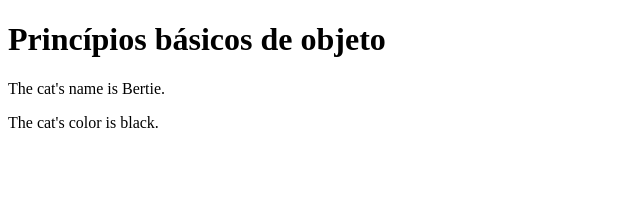
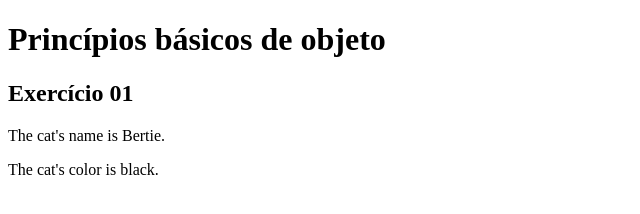
Before and after one commit to HugoBrandao-Dev/javascript-iniciante-mdn-mozilla, a plain HTML site: page o-basico-sobre-objetos/exercicios-propostos/principios-basicos-de-objeto-1.html in a window 1280 px wide. Shown: the whole page, without its empty margins (0-640 px from the left). Drawn offline with Linux system fonts and the light colour scheme.

Commit message:
Adicionado um titulo, na parte do html, ao exercicio, para melhor identificacao do mesmo.

```diff
--- a/o-basico-sobre-objetos/exercicios-propostos/principios-basicos-de-objeto-1.html
+++ b/o-basico-sobre-objetos/exercicios-propostos/principios-basicos-de-objeto-1.html
@@ -7,6 +7,7 @@
 </head>
 <body>
 	<h1>Princípios básicos de objeto</h1>
+	<h2>Exercício 01</h2>
 	<section>
 
 	</section>
```
